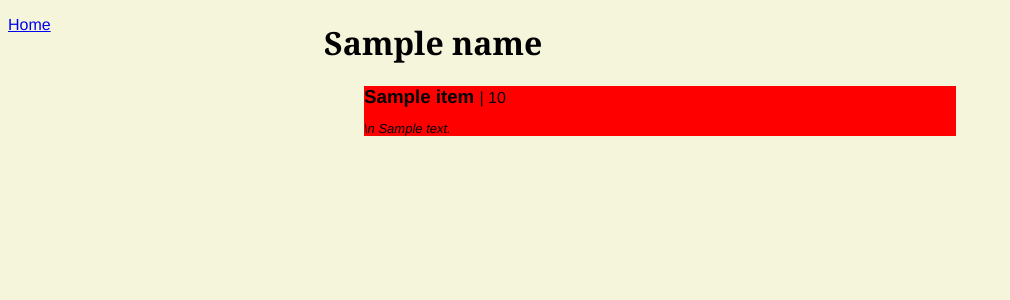
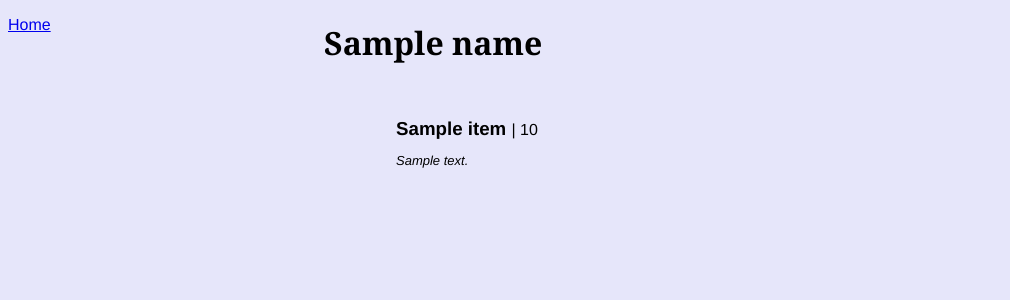
Before and after one commit to kkalucha/treehacks-allenu, a Flask app: template templates/menu.jinja2 in a window 1280 px wide. Shown: the top 300 px of the page, without its empty margins (0-1010 px from the left). Run offline with Flask 2, Linux system fonts and the light colour scheme; the template is opened without the code that fills it: most values are stand-ins (such as "Sample title", 1, 10 or a date in 2020).

Commit message:
fixed menu page

```diff
--- a/templates/menu.jinja2
+++ b/templates/menu.jinja2
@@ -8,7 +8,7 @@
 <style>
     body{
         font-family: Helvetica, sans-serif;
-        background-color: beige;
+        background-color: lavender;
         color: black;
         font-size: medium;
     }
@@ -40,6 +40,10 @@
         top: 0px;
         width: 100%;
     }
+
+    li {
+        padding: 2em;
+    }
 </style>
 
 <body>
@@ -58,14 +62,16 @@
         <ul style="list-style-type:none;">
         {% for item, severity in menu %}
             {% if severity == 0 %}
-                <li style= "background-color:green">
+                <li>
             {% elif severity == 1 %}
-                <li style= "background-color:yellow">
+                <li style= "background-color:lightgoldenrodyellow">
+            {% elif severity == 2 %}
+                <li style= "background-color:lightorange">
             {% else %}
-                <li style= "background-color:red">
-             {% endif %}
+                <li style="background-color:lightred">
+            {% endif %}
                 <h3> {{ item.name }} </h3> | {{ item.price}}
-                <p> \n {{ item.description }} </p>
+                <p> {{ item.description }} </p>
             </li>
 
             <br>
```
